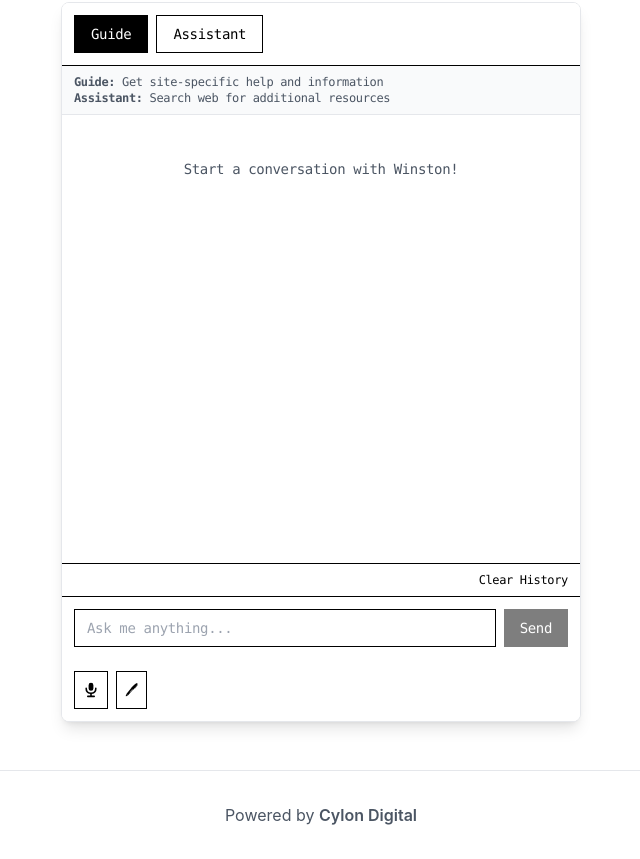
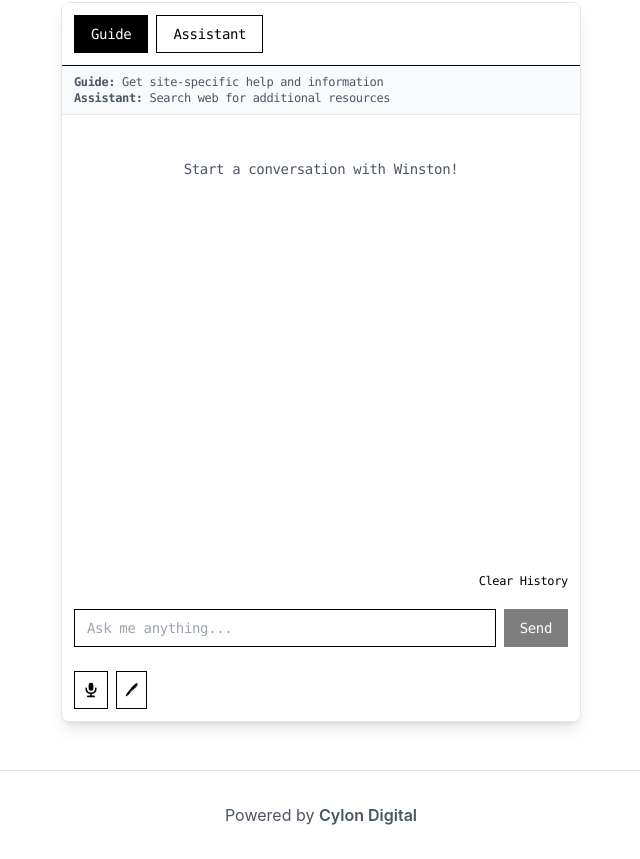
Before and after one commit to WinstonAC/winston-Chat, a Next.js app: page / in a window 1280 px wide. Shown: the part 347-1206 px from the top of the page, without its empty margins (319-959 px from the left). Built offline with nearby package versions, Linux system fonts and the light colour scheme.

Commit message:
fix: remove all black border bars for clean widget appearance - no more thick black lines

```diff
--- a/app/components/ChatBox.tsx
+++ b/app/components/ChatBox.tsx
@@ -319,7 +319,7 @@ export default function ChatBox({ onClose, isEmbedded = false, kb = 'default', t
         <div ref={messagesEndRef} />
       </div>
       {/* Clear History Button */}
-      <div className="flex justify-end px-3 py-2 border-t border-black flex-shrink-0 bg-white">
+      <div className="flex justify-end px-3 py-2 flex-shrink-0 bg-white">
         <button
           onClick={() => setMessages([])}
           className="text-xs text-black hover:text-red-600 transition"
@@ -332,7 +332,7 @@ export default function ChatBox({ onClose, isEmbedded = false, kb = 'default', t
       {/* Input Form */}
       <form
         onSubmit={handleSubmit}
-        className="flex gap-2 p-3 border-t border-black flex-shrink-0 bg-white"
+        className="flex gap-2 p-3 flex-shrink-0 bg-white"
       >
         <input
           type="text"
```
